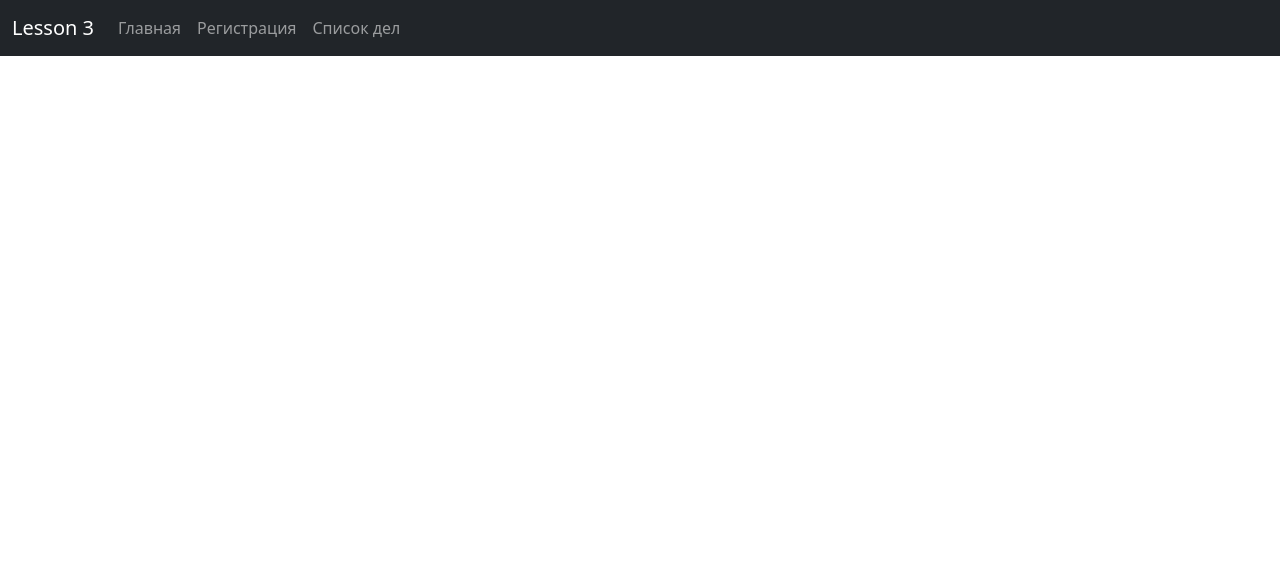
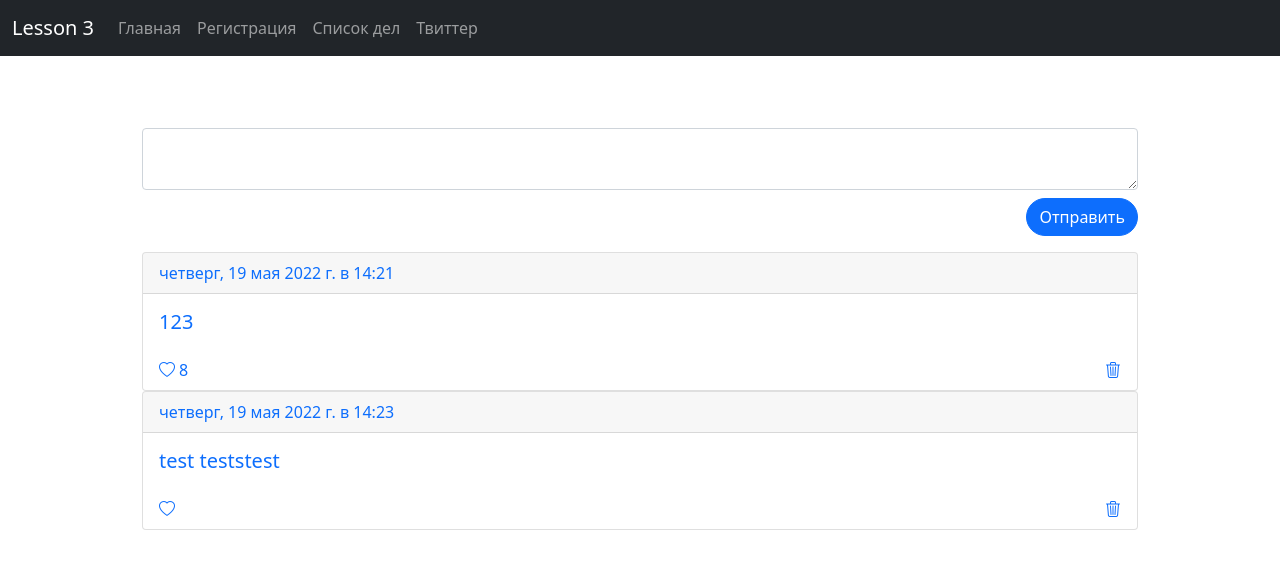
Before and after one commit to aidar-kz/lesson-8, a Vue app: page /twitter in a window 1280 px wide. Shown: the top 566 px of the page. Built offline with nearby package versions, Linux system fonts and the light colour scheme; data requests are answered from the project's data file.

Commit message:
Add twitter

```diff
--- a/db.json
+++ b/db.json
@@ -1,4 +1,18 @@
 {
+  "tweets": [
+    {
+      "text": "123",
+      "likes": 8,
+      "timestamp": 1652970101620,
+      "id": 1
+    },
+    {
+      "text": "test teststest ",
+      "likes": 0,
+      "timestamp": 1652970198986,
+      "id": 2
+    }
+  ],
   "posts": [
     {
       "title": "test",
--- /dev/null
+++ b/src/components/AddTweet.vue
@@ -0,0 +1,34 @@
+<template>
+  <form @submit.prevent="onSubmit">
+    <div class="mb-0">
+      <textarea class="form-control" v-model.trim="tweet" />
+    </div>
+
+    <div class="text-end mt-2">
+      <button type="submit" class="btn btn-primary rounded-pill">
+        Отправить
+      </button>
+    </div>
+  </form>
+</template>
+
+<script>
+export default {
+  data: () => ({
+    tweet: "",
+  }),
+  methods: {
+    onSubmit() {
+      const newTweet = {
+        text: this.tweet,
+        likes: 0,
+        timestamp: Date.now(),
+      };
+
+      this.$emit("add-tweet", newTweet);
+
+      this.tweet = "";
+    },
+  },
+};
+</script>
--- a/src/components/AppNavbar.vue
+++ b/src/components/AppNavbar.vue
@@ -27,6 +27,10 @@ import { RouterLink } from "vue-router";
           <li class="nav-item">
             <RouterLink class="nav-link" to="/todo">Список дел</RouterLink>
           </li>
+
+          <li class="nav-item">
+            <RouterLink class="nav-link" to="/twitter">Твиттер</RouterLink>
+          </li>
         </ul>
       </div>
     </div>
--- /dev/null
+++ b/src/components/TweetDropdown.vue
@@ -0,0 +1,25 @@
+<template>
+  <div class="dropdown">
+    <a href="#" class="btn btn-sm" data-bs-toggle="dropdown">
+      <i class="bi bi-three-dots-vertical"></i>
+    </a>
+
+    <ul class="dropdown-menu">
+      <button
+        class="dropdown-item text-danger"
+        @click="$emit('deleteTweet', id)"
+      >
+        Удалить
+      </button>
+    </ul>
+  </div>
+</template>
+
+<script>
+export default {
+  props: {
+    id: [Number, String],
+  },
+  emits: ["deleteTweet"],
+};
+</script>
--- /dev/null
+++ b/src/components/TweetItem.vue
@@ -0,0 +1,52 @@
+<template>
+  <RouterLink :to="`/twitter/${id}`" class="text-decoration-none">
+    <div class="card">
+      <div class="card-header">
+        <div class="d-flex justify-content-between align-items-center">
+          <div>{{ time }}</div>
+        </div>
+      </div>
+
+      <div class="card-body">
+        <h5 class="card-title">{{ text }}</h5>
+      </div>
+
+      <div class="d-flex justify-content-between px-3 pb-2">
+        <div class="like-btn" @click.prevent="$emit('likeTweet', id)">
+          <i class="bi bi-heart"></i>
+          <span class="ms-1" v-if="likes > 0">{{ likes }}</span>
+        </div>
+
+        <div class="del-btn" @click.prevent="$emit('deleteTweet', id)">
+          <i class="bi bi-trash3"></i>
+        </div>
+      </div>
+    </div>
+  </RouterLink>
+</template>
+
+<script>
+export default {
+  props: {
+    id: [Number, String],
+    timestamp: Number,
+    text: String,
+    likes: Number,
+  },
+  computed: {
+    time() {
+      return new Intl.DateTimeFormat("ru-RU", {
+        dateStyle: "full",
+        timeStyle: "short",
+      }).format(this.timestamp);
+    },
+  },
+};
+</script>
+
+<style scoped>
+.like-btn:hover,
+.del-btn:hover {
+  color: red;
+}
+</style>
--- a/src/main.js
+++ b/src/main.js
@@ -10,6 +10,7 @@ const app = createApp(App)
 app.use(router)
 
 app.config.globalProperties.blogURL = "http://localhost:5000/posts"
+app.config.globalProperties.twitterURL = "http://localhost:5000/tweets"
 app.config.globalProperties.$log = console.log
 
 app.mount('#app')
--- a/src/router/index.js
+++ b/src/router/index.js
@@ -39,6 +39,17 @@ const router = createRouter({
       name: 'edit-post',
       component: () => import('../views/posts/EditPost.vue'),
       props: true
+    },
+
+    {
+      path: '/twitter',
+      name: 'all-tweets',
+      component: () => import('../views/twitter/AllTweets.vue'),
+    },
+    {
+      path: '/twitter/:id',
+      name: 'view-tweet',
+      component: () => import('../views/twitter/ViewTweet.vue'),
     }
   ]
 })
--- /dev/null
+++ b/src/views/twitter/AllTweets.vue
@@ -0,0 +1,85 @@
+<template>
+  <div class="container p-5">
+    <AddTweet @add-tweet="addTweet" class="mb-3" />
+
+    <TweetItem
+      v-for="tweet in tweets"
+      :key="tweet.id"
+      v-bind="tweet"
+      @delete-tweet="deleteTweet"
+      @like-tweet="likeTweet"
+    />
+  </div>
+</template>
+
+<script>
+import AddTweet from "@/components/AddTweet.vue";
+import TweetItem from "@/components/TweetItem.vue";
+
+export default {
+  components: { AddTweet, TweetItem },
+  data: () => ({
+    tweets: [],
+  }),
+  methods: {
+    async addTweet(newTweet) {
+      const res = await fetch(this.twitterURL, {
+        method: "POST",
+        headers: {
+          "Content-Type": "application/json",
+        },
+        body: JSON.stringify(newTweet),
+      });
+
+      const data = await res.json();
+
+      this.tweets = [...this.tweets, data];
+    },
+
+    async fetchTweets() {
+      const res = await fetch(this.twitterURL);
+      const data = await res.json();
+      return data;
+    },
+
+    async fetchTweet(id) {
+      const res = await fetch(`${this.twitterURL}/${id}`);
+      const data = await res.json();
+      return data;
+    },
+
+    async deleteTweet(id) {
+      const res = await fetch(`${this.twitterURL}/${id}`, {
+        method: "DELETE",
+      });
+
+      res.status === 200
+        ? (this.tweets = this.tweets.filter((tweet) => tweet.id !== id))
+        : alert("Ошибка удаления");
+    },
+
+    async likeTweet(id) {
+      const tweetToLike = await this.fetchTweet(id);
+      const updatedTweet = { ...tweetToLike, likes: ++tweetToLike.likes };
+
+      const res = await fetch(`${this.twitterURL}/${id}`, {
+        method: "PUT",
+        headers: {
+          "Content-Type": "application/json",
+        },
+        body: JSON.stringify(updatedTweet),
+      });
+
+      const data = await res.json();
+
+      this.tweets = this.tweets.map((tweet) =>
+        tweet.id === id ? { ...tweet, likes: data.likes } : tweet
+      );
+    },
+  },
+
+  async created() {
+    this.tweets = await this.fetchTweets();
+  },
+};
+</script>
--- /dev/null
+++ b/src/views/twitter/ViewTweet.vue
@@ -0,0 +1,55 @@
+<template>
+  <div class="container p-5">
+    <div class="d-flex justify-content-between">
+      <div class="d-flex align-items-center">
+        <RouterLink to="/twitter" class="text-decoration-none">
+          <i class="bi bi-arrow-left-circle"></i>
+          <span class="ms-2">Все твиты</span>
+        </RouterLink>
+      </div>
+
+      <div>
+        <TweetDropdown :id="id" @delete-tweet="deleteTweet" />
+      </div>
+    </div>
+
+    <h2 class="mt-3">{{ text }}</h2>
+  </div>
+</template>
+
+<script>
+import TweetDropdown from "@/components/TweetDropdown.vue";
+
+export default {
+  components: { TweetDropdown },
+  data: () => ({
+    text: "",
+    id: "",
+    likes: 0,
+  }),
+
+  methods: {
+    async fetchTweet(id) {
+      const res = await fetch(`${this.twitterURL}/${id}`);
+      const data = await res.json();
+      return data;
+    },
+
+    async deleteTweet(id) {
+      const res = await fetch(`${this.twitterURL}/${id}`, {
+        method: "DELETE",
+      });
+
+      res.status === 200
+        ? this.$router.push("/twitter")
+        : alert("Ошибка удаления");
+    },
+  },
+
+  async created() {
+    this.id = this.$route.params.id;
+    const tweet = await this.fetchTweet(this.id);
+    (this.text = tweet.text), (this.likes = tweet.likes);
+  },
+};
+</script>
```
